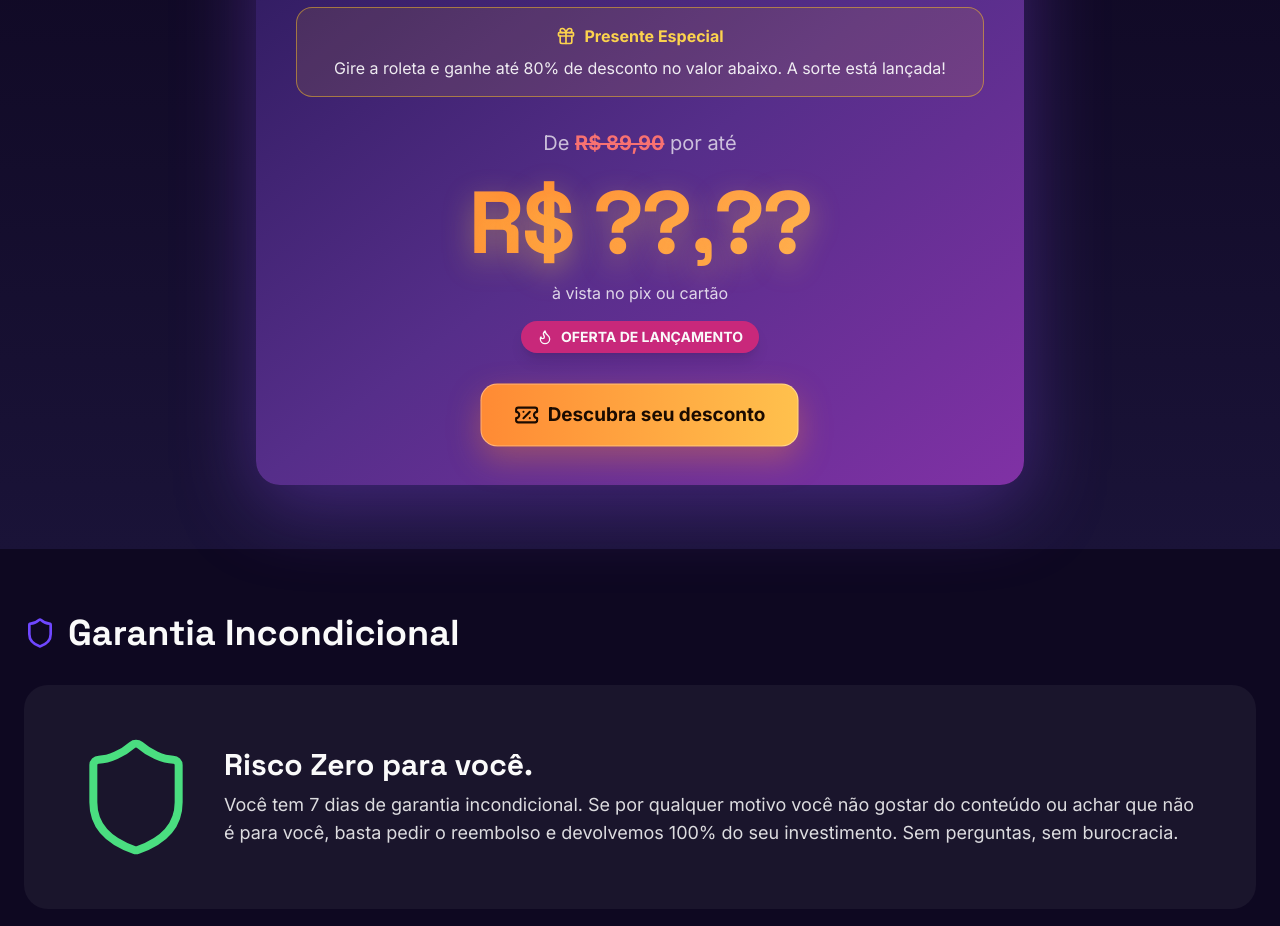
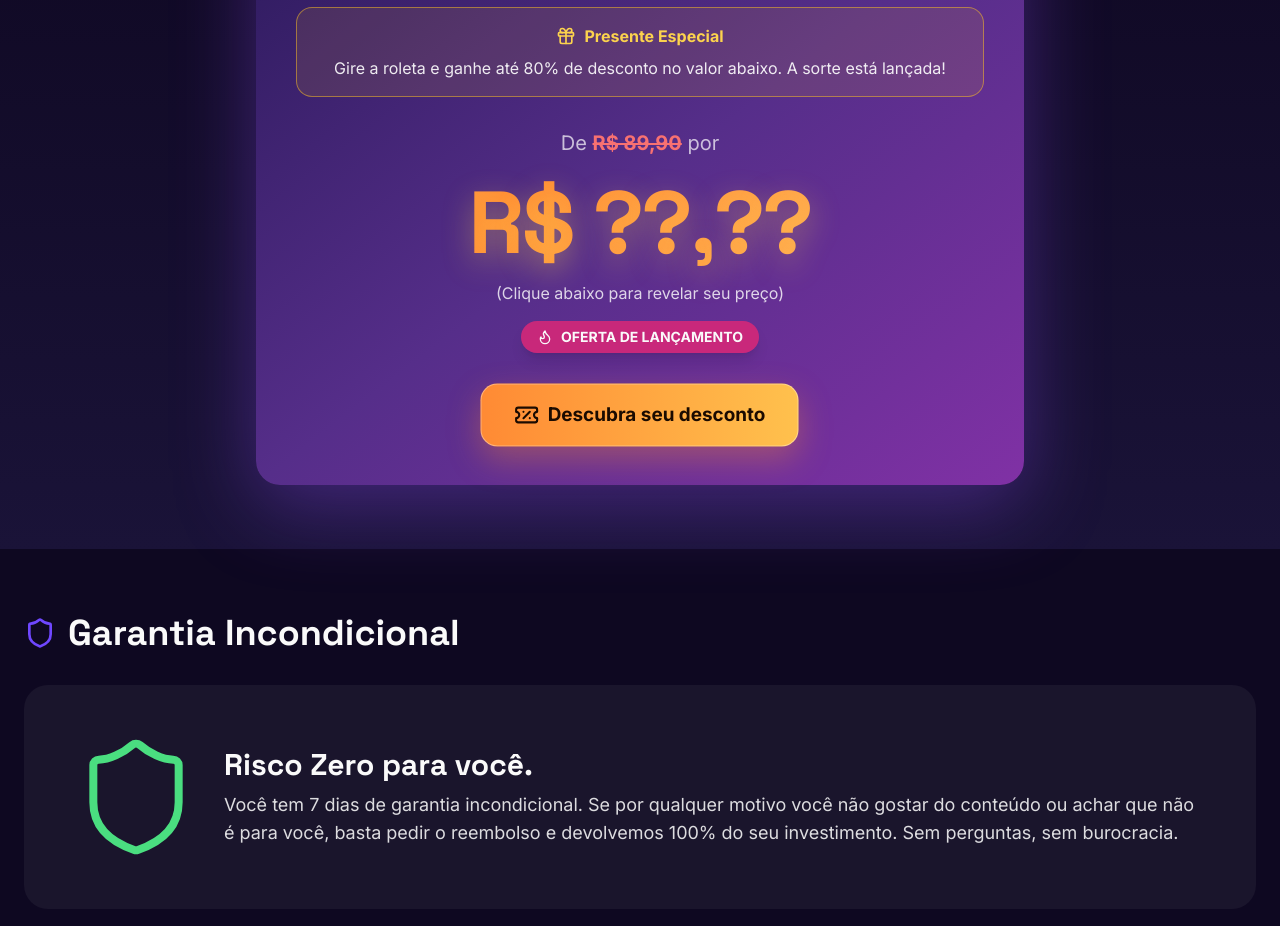
Before and after one commit to leosabbadin/lpenem-roleta, a Next.js app: page / in a window 1280 px wide. Shown: the part 4560-5486 px from the top of the page. Built offline with nearby package versions, Linux system fonts and the light colour scheme.

Commit message:
remova "até" e "à vista no pix ou cartão"
no lugar de "à vista no pix o

```diff
--- a/src/components/landing/investment-section.tsx
+++ b/src/components/landing/investment-section.tsx
@@ -38,7 +38,7 @@ export function InvestmentSection() {
             <span className="font-bold text-red-400 line-through">
               R$ 89,90
             </span>{' '}
-            por até
+            por
           </p>
 
           <div
@@ -48,7 +48,7 @@ export function InvestmentSection() {
             <Highlight>R$ ??,??</Highlight>
           </div>
           <div className="-mt-2 text-white/80">
-            à vista no pix ou cartão
+            (Clique abaixo para revelar seu preço)
           </div>
           <div className="mt-4 inline-flex items-center gap-2 rounded-full bg-pink-600/85 px-4 py-1.5 text-sm font-bold shadow-lg">
             <Flame className="size-4" /> OFERTA DE LANÇAMENTO
```
